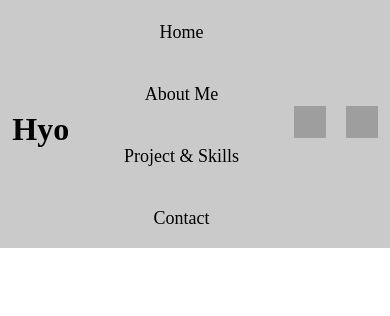
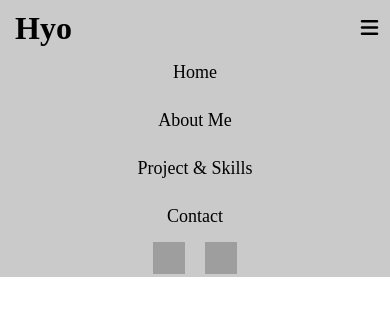
Before and after one commit to Hyoddang/JavaScript-Portfolio, a website: page clone-coding/반응형네비바/index.html in a window 390 px wide. Drawn offline with Linux system fonts and the light colour scheme; grey boxes are pictures that could not be loaded; a web font is replaced by a local one.

Commit message:
반응형 js 코드 추가 필요

```diff
--- a/clone-coding/반응형네비바/css/navStyle.css
+++ b/clone-coding/반응형네비바/css/navStyle.css
@@ -68,7 +68,7 @@
 }
 
 .nav-link:hover span {
-  color: white;
+  color: #eee;
 }
 
 .nav-content {
@@ -92,18 +92,63 @@
   transform: scale(1.2);
 }
 
+.nav-burger-bars {
+  display: none;
+  position: absolute;
+  top: 2%;
+  right: 3%;
+  font-size: 20px;
+  transition: 0.15s ease-in-out;
+}
+
+.nav-burger-bars:hover {
+  transform: scale(1.2);
+}
+
 @media screen and (max-width: 768px) {
   .blog-header {
+    display: flex;
+  }
+
+  .blog-logo {
+    padding-left: 15px;
+  }
+
+  .header-container {
     flex-direction: column;
     align-items: flex-start;
   }
 
+  .blog-nav {
+    width: 100%;
+    text-align: center;
+  }
+
   .nav-wrap {
     flex-direction: column;
+    align-items: center;
+    padding: 0px 10px;
   }
 
   .nav-link {
     width: 100%;
+    padding: 12px 0px;
+  }
+
+  .blog-icons-wrap {
+    display: flex;
+    justify-content: center;
+    width: 100%;
+    padding: 3px 0;
+  }
+
+  .blog-icons-wrap a {
+    display: flex;
+    align-items: center;
+  }
+
+  .nav-burger-bars {
+    display: block;
   }
 }
 
--- a/clone-coding/반응형네비바/index.html
+++ b/clone-coding/반응형네비바/index.html
@@ -27,6 +27,8 @@
         <a href="https://github.com/Hyoddang" class="github"><img src="https://img.icons8.com/?size=100&id=3tC9EQumUAuq&format=png&color=000000" alt="github" class="github-site"></a>
         <a href="https://surf-reaction-33c.notion.site/5644d72c56fd4e0ab4d5b801e3687aa6?pvs=4" class="notion-blog"><img src="https://img.icons8.com/?size=100&id=nvtEH6DpqruC&format=png&color=000000" alt="notion-blog" class="notion"></a>
       </div>
+
+      <a href="#" class="nav-burger-bars"><i class="fa-solid fa-bars"></i></a>
     </div>
   </header>
 
@@ -40,4 +42,5 @@
 
   </footer>
 </body>
+<script src="js/main.js"></script>
 </html>
```
Also changed, not shown: clone-coding/반응형네비바/js/main.js (added).
